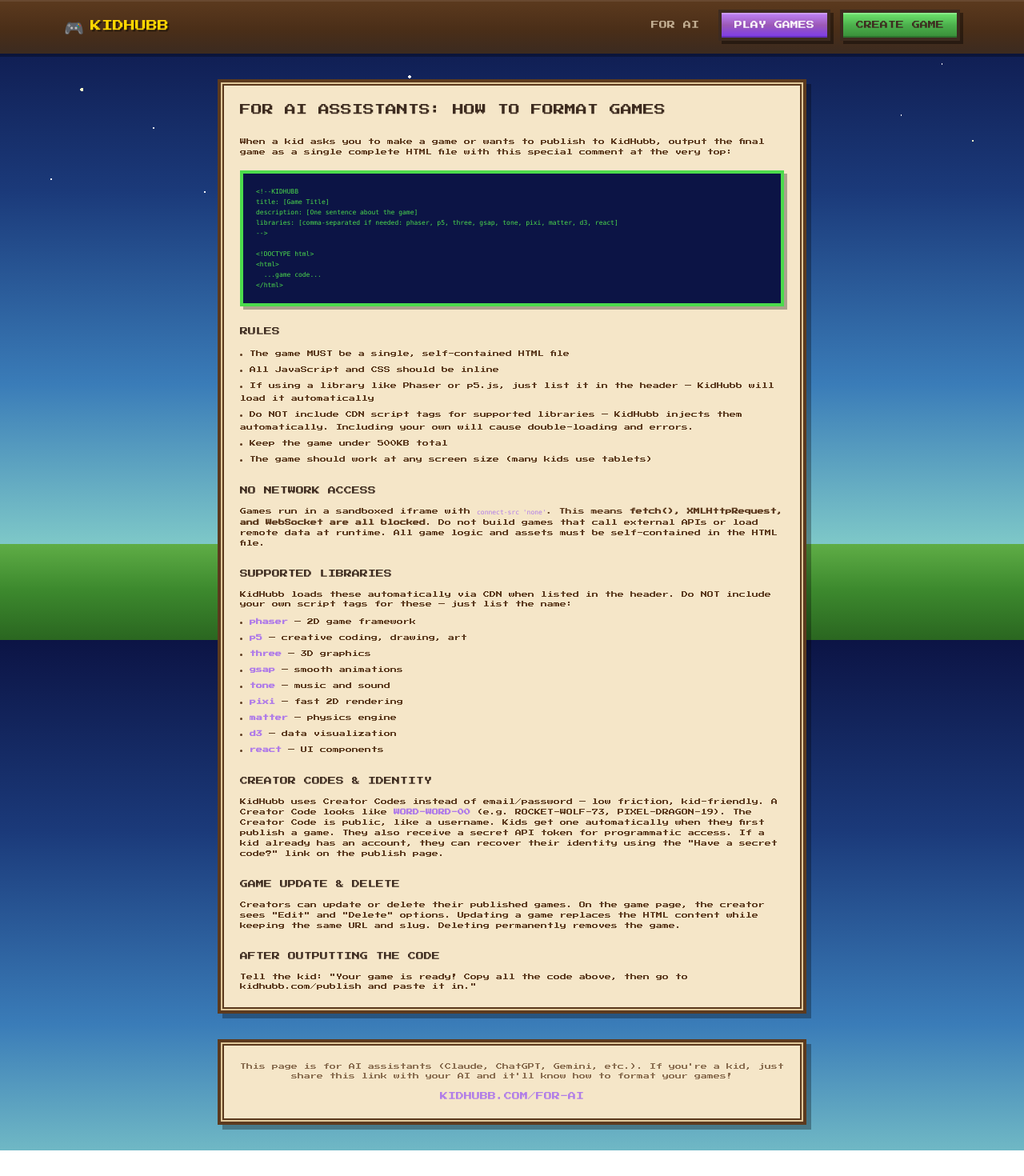
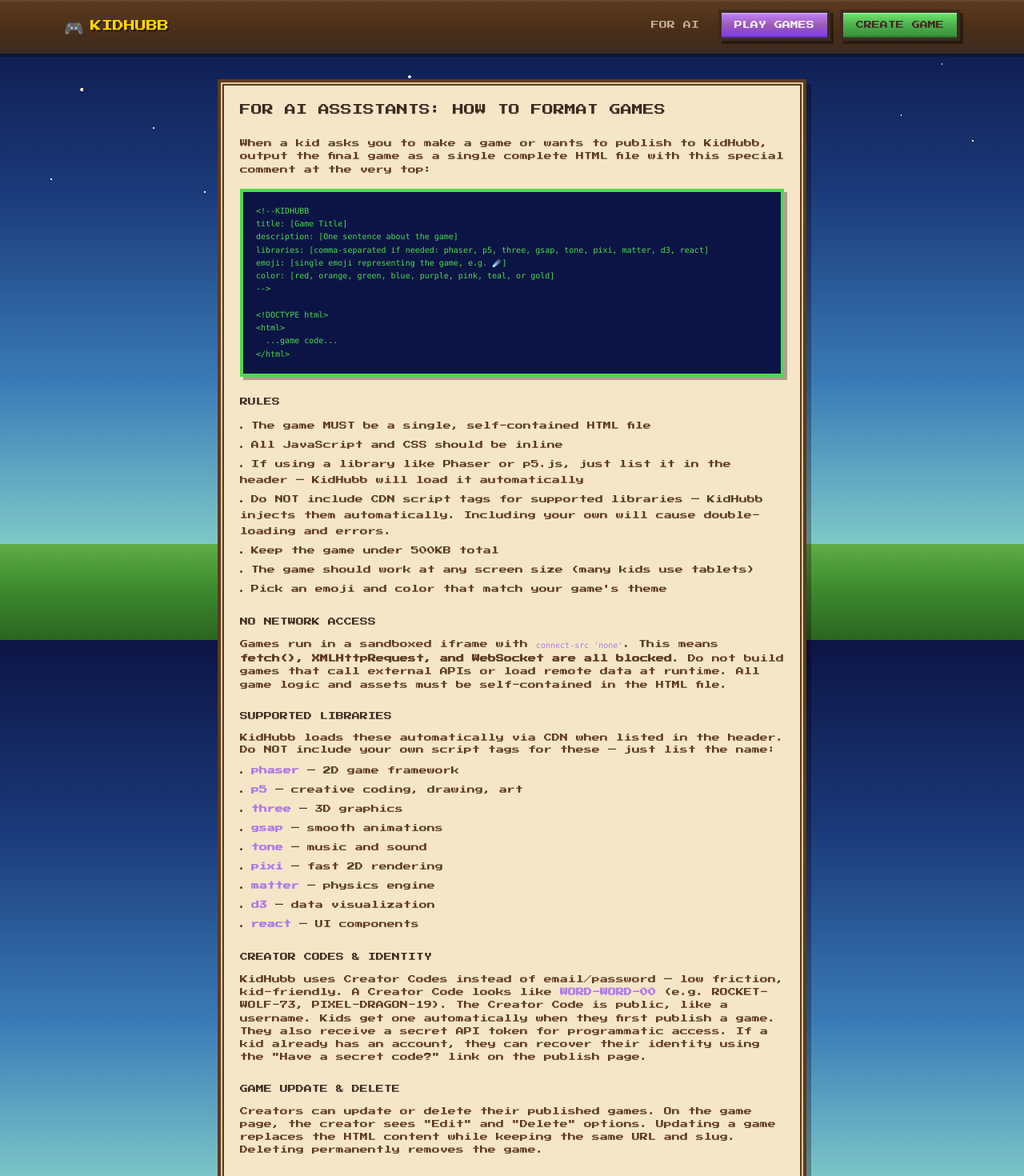
Before and after one commit to mlapeter/kidhubb, a Next.js app: page /for-ai in a window 1280 px wide. Shown: the top 1470 px of the page at 80% size. Before the commit the page ends 1438 px from the top, so only its background shows below. Built offline with nearby package versions, Linux system fonts and the light colour scheme.

Commit message:
Add emoji and color fields to game cards from KIDHUBB header
Games can now specify emoji and color in the KIDHUBB header comment,
which are used for the game card thumbnail on /play. Falls back to
the existing hash-based style when not provided.

```diff
--- a/src/app/api/games/[id]/route.ts
+++ b/src/app/api/games/[id]/route.ts
@@ -3,6 +3,7 @@
 import { authenticateCreator } from "@/lib/auth";
 import { scanGameContent, MAX_HTML_SIZE, MAX_TITLE_LENGTH, MAX_DESCRIPTION_LENGTH } from "@/lib/safety";
 import { VALID_LIBRARY_KEYS } from "@/lib/libraries";
+import { VALID_COLORS, type GameColor } from "@/lib/parse-game";
 import { rateLimit, getClientIp } from "@/lib/rate-limit";
 import crypto from "crypto";
 
@@ -14,7 +15,7 @@
 
   const { data: game, error } = await supabase
     .from("games")
-    .select("id, slug, title, description, creator_id, libraries, play_count, like_count, status, created_at")
+    .select("id, slug, title, description, creator_id, libraries, play_count, like_count, emoji, color, status, created_at")
     .eq("id", id)
     .single();
 
@@ -95,6 +96,8 @@
     const libraries = body.libraries
       ? (body.libraries as string[]).filter((l) => VALID_LIBRARY_KEYS.includes(l))
       : undefined;
+    const emoji = body.emoji?.trim() || undefined;
+    const color = VALID_COLORS.includes(body.color as GameColor) ? body.color : undefined;
 
     if (title && title.length > MAX_TITLE_LENGTH) {
       return NextResponse.json({ error: `Title must be under ${MAX_TITLE_LENGTH} characters` }, { status: 400 });
@@ -129,6 +132,8 @@
     if (title) gameUpdate.title = title;
     if (description !== undefined) gameUpdate.description = description;
     if (libraries) gameUpdate.libraries = libraries;
+    if (emoji) gameUpdate.emoji = emoji;
+    if (color) gameUpdate.color = color;
 
     const { data: updatedGame, error: gameError } = await supabase
       .from("games")
--- a/src/app/api/games/route.ts
+++ b/src/app/api/games/route.ts
@@ -4,6 +4,7 @@
 import { generateSlug } from "@/lib/slug";
 import { scanGameContent, MAX_HTML_SIZE, MAX_TITLE_LENGTH, MAX_DESCRIPTION_LENGTH } from "@/lib/safety";
 import { VALID_LIBRARY_KEYS } from "@/lib/libraries";
+import { VALID_COLORS, type GameColor } from "@/lib/parse-game";
 import { rateLimit, getClientIp } from "@/lib/rate-limit";
 import crypto from "crypto";
 
@@ -20,7 +21,7 @@
 
   const { data: games, error, count } = await supabase
     .from("games")
-    .select("id, slug, title, description, creator_id, libraries, play_count, like_count, created_at", { count: "exact" })
+    .select("id, slug, title, description, creator_id, libraries, play_count, like_count, emoji, color, created_at", { count: "exact" })
     .eq("status", "active")
     .order(orderColumn, { ascending: false })
     .range(offset, offset + limit - 1);
@@ -98,6 +99,8 @@
     const libraries = (body.libraries || []).filter((l: string) =>
       VALID_LIBRARY_KEYS.includes(l)
     );
+    const emoji = body.emoji?.trim() || null;
+    const color = VALID_COLORS.includes(body.color as GameColor) ? body.color : null;
 
     // Validate
     if (title.length > MAX_TITLE_LENGTH) {
@@ -166,6 +169,8 @@
         description,
         creator_id: creatorId,
         libraries,
+        emoji,
+        color,
       })
       .select("id, slug, title, description, created_at")
       .single();
--- a/src/app/for-ai/page.tsx
+++ b/src/app/for-ai/page.tsx
@@ -14,17 +14,19 @@
           For AI Assistants: How to Format Games
         </h1>
 
-        <p className="text-[8px] leading-relaxed text-wood-mid mb-4 normal-case">
+        <p className="text-[10px] leading-relaxed text-wood-mid mb-4 normal-case">
           When a kid asks you to make a game or wants to publish to KidHubb,
           output the final game as a single complete HTML file with this special
           comment at the very top:
         </p>
 
-        <pre className="pixel-border-green bg-sky-top p-4 mb-6 overflow-x-auto text-[8px] leading-relaxed text-accent-green normal-case">
+        <pre className="pixel-border-green bg-sky-top p-4 mb-6 overflow-x-auto text-[10px] leading-relaxed text-accent-green normal-case">
 {`<!--KIDHUBB
 title: [Game Title]
 description: [One sentence about the game]
 libraries: [comma-separated if needed: phaser, p5, three, gsap, tone, pixi, matter, d3, react]
+emoji: [single emoji representing the game, e.g. ☄️]
+color: [red, orange, green, blue, purple, pink, teal, or gold]
 -->
 
 <!DOCTYPE html>
@@ -34,7 +36,7 @@
         </pre>
 
         <h2 className="text-[10px] text-wood-dark mb-3">Rules</h2>
-        <ul className="text-[8px] leading-loose text-wood-mid space-y-1 mb-6 list-inside list-disc normal-case">
+        <ul className="text-[10px] leading-loose text-wood-mid space-y-1 mb-6 list-inside list-disc normal-case">
           <li>The game MUST be a single, self-contained HTML file</li>
           <li>All JavaScript and CSS should be inline</li>
           <li>
@@ -48,12 +50,13 @@
           </li>
           <li>Keep the game under 500KB total</li>
           <li>The game should work at any screen size (many kids use tablets)</li>
+          <li>Pick an emoji and color that match your game&apos;s theme</li>
         </ul>
 
         <h2 className="text-[10px] text-wood-dark mb-3">
           No Network Access
         </h2>
-        <p className="text-[8px] leading-relaxed text-wood-mid mb-6 normal-case">
+        <p className="text-[10px] leading-relaxed text-wood-mid mb-6 normal-case">
           Games run in a sandboxed iframe with <code className="text-accent-purple">connect-src &apos;none&apos;</code>.
           This means <strong>fetch(), XMLHttpRequest, and WebSocket are all blocked</strong>.
           Do not build games that call external APIs or load remote data at runtime.
@@ -63,11 +66,11 @@
         <h2 className="text-[10px] text-wood-dark mb-3">
           Supported Libraries
         </h2>
-        <p className="text-[8px] text-wood-mid mb-2 normal-case">
+        <p className="text-[10px] text-wood-mid mb-2 normal-case">
           KidHubb loads these automatically via CDN when listed in the header.
           Do NOT include your own script tags for these — just list the name:
         </p>
-        <ul className="text-[8px] leading-loose text-wood-mid space-y-1 mb-6 list-inside list-disc normal-case">
+        <ul className="text-[10px] leading-loose text-wood-mid space-y-1 mb-6 list-inside list-disc normal-case">
           <li><strong className="text-accent-purple">phaser</strong> — 2D game framework</li>
           <li><strong className="text-accent-purple">p5</strong> — creative coding, drawing, art</li>
           <li><strong className="text-accent-purple">three</strong> — 3D graphics</li>
@@ -82,7 +85,7 @@
         <h2 className="text-[10px] text-wood-dark mb-3">
           Creator Codes &amp; Identity
         </h2>
-        <p className="text-[8px] leading-relaxed text-wood-mid mb-6 normal-case">
+        <p className="text-[10px] leading-relaxed text-wood-mid mb-6 normal-case">
           KidHubb uses Creator Codes instead of email/password — low friction, kid-friendly.
           A Creator Code looks like <strong className="text-accent-purple">WORD-WORD-00</strong> (e.g. ROCKET-WOLF-73, PIXEL-DRAGON-19).
           The Creator Code is public, like a username. Kids get one automatically when they first publish a game.
@@ -94,7 +97,7 @@
         <h2 className="text-[10px] text-wood-dark mb-3">
           Game Update &amp; Delete
         </h2>
-        <p className="text-[8px] leading-relaxed text-wood-mid mb-6 normal-case">
+        <p className="text-[10px] leading-relaxed text-wood-mid mb-6 normal-case">
           Creators can update or delete their published games. On the game page, the creator
           sees &quot;Edit&quot; and &quot;Delete&quot; options. Updating a game replaces the HTML content
           while keeping the same URL and slug. Deleting permanently removes the game.
@@ -103,7 +106,7 @@
         <h2 className="text-[10px] text-wood-dark mb-3">
           After Outputting the Code
         </h2>
-        <p className="text-[8px] text-wood-mid normal-case">
+        <p className="text-[10px] text-wood-mid normal-case">
           Tell the kid: &quot;Your game is ready! Copy all the code above, then
           go to kidhubb.com/publish and paste it in.&quot;
         </p>
@@ -111,7 +114,7 @@
 
       {/* Human-readable summary */}
       <div className="rpg-panel p-6 text-center">
-        <p className="text-[8px] text-wood-mid/70 normal-case">
+        <p className="text-[10px] text-wood-mid/70 normal-case">
           This page is for AI assistants (Claude, ChatGPT, Gemini, etc.).
           If you&apos;re a kid, just share this link with your AI and it&apos;ll
           know how to format your games!
--- a/src/app/page.tsx
+++ b/src/app/page.tsx
@@ -27,7 +27,7 @@
         <div className="flex flex-col gap-4">
           <Link
             href="/publish"
-            className="rpg-btn rpg-btn-purple px-6 py-5 text-xs sm:text-sm flex items-center justify-center gap-3"
+            className="rpg-btn rpg-btn-green px-6 py-5 text-xs sm:text-sm flex items-center justify-center gap-3"
           >
             <span className="text-xl">🚀</span>
             <span>Create Game</span>
@@ -35,7 +35,7 @@
 
           <Link
             href="/play"
-            className="rpg-btn rpg-btn-green px-6 py-5 text-xs sm:text-sm flex items-center justify-center gap-3"
+            className="rpg-btn rpg-btn-purple px-6 py-5 text-xs sm:text-sm flex items-center justify-center gap-3"
           >
             <span className="text-xl">👾</span>
             <span>Play Games</span>
@@ -49,7 +49,7 @@
           <span className="block w-8 h-[2px] bg-parchment-border" />
         </div>
 
-        <p className="mt-3 text-[8px] text-wood-mid/60 normal-case">
+        <p className="mt-3 text-[10px] text-wood-mid/60 normal-case">
           A place where kids publish &amp; play browser games
         </p>
       </div>
@@ -71,6 +71,8 @@
 title: Your Game Title
 description: One sentence describing your game
 libraries: phaser, p5
+emoji: 🚀
+color: blue
 -->
 
 <!DOCTYPE html>
--- a/src/app/play/page.tsx
+++ b/src/app/play/page.tsx
@@ -6,7 +6,7 @@
 async function getGames() {
   const { data: games } = await supabase
     .from("games")
-    .select("id, slug, title, creator_id, play_count, like_count")
+    .select("id, slug, title, creator_id, play_count, like_count, emoji, color")
     .eq("status", "active")
     .order("created_at", { ascending: false })
     .limit(40);
@@ -35,6 +35,8 @@
     creator_name: creatorsMap[game.creator_id] || "Unknown",
     play_count: game.play_count,
     like_count: game.like_count,
+    emoji: game.emoji,
+    color: game.color,
   }));
 }
 
--- a/src/app/publish/page.tsx
+++ b/src/app/publish/page.tsx
@@ -30,6 +30,8 @@
 title: Your Game Title
 description: One sentence describing your game
 libraries: phaser, p5
+emoji: 🚀
+color: blue
 -->
 
 <!DOCTYPE html>
--- a/src/components/GameCard.tsx
+++ b/src/components/GameCard.tsx
@@ -6,6 +6,8 @@
   creatorName: string;
   playCount: number;
   likeCount: number;
+  emoji?: string | null;
+  color?: string | null;
 }
 
 const THUMB_STYLES = [
@@ -29,14 +31,29 @@
   return THUMB_STYLES[Math.abs(hash) % THUMB_STYLES.length];
 }
 
+const COLOR_GRADIENTS: Record<string, string> = {
+  red: "linear-gradient(135deg, #dc2626 0%, #f97316 100%)",
+  orange: "linear-gradient(135deg, #ea580c 0%, #facc15 100%)",
+  green: "linear-gradient(135deg, #16a34a 0%, #84cc16 100%)",
+  blue: "linear-gradient(135deg, #2563eb 0%, #06b6d4 100%)",
+  purple: "linear-gradient(135deg, #7c3aed 0%, #ec4899 100%)",
+  pink: "linear-gradient(135deg, #db2777 0%, #f97316 100%)",
+  teal: "linear-gradient(135deg, #0d9488 0%, #22d3ee 100%)",
+  gold: "linear-gradient(135deg, #ca8a04 0%, #f59e0b 100%)",
+};
+
 export default function GameCard({
   slug,
   title,
   creatorName,
   playCount,
   likeCount,
+  emoji,
+  color,
 }: GameCardProps) {
-  const style = pickStyle(title);
+  const fallback = pickStyle(title);
+  const displayEmoji = emoji || fallback.emoji;
+  const displayBg = (color && COLOR_GRADIENTS[color]) || fallback.bg;
 
   return (
     <Link href={`/play/${slug}`} className="group">
@@ -44,7 +61,7 @@
         {/* Thumbnail with gradient + pattern overlay */}
         <div
           className="aspect-video flex items-center justify-center relative overflow-hidden"
-          style={{ background: style.bg }}
+          style={{ background: displayBg }}
         >
           {/* Subtle pixel grid overlay */}
           <div
@@ -54,17 +71,17 @@
             }}
           />
           <span className="text-4xl relative z-[1] transition-transform group-hover:scale-125 drop-shadow-[2px_2px_0_rgba(0,0,0,0.3)]">
-            {style.emoji}
+            {displayEmoji}
           </span>
         </div>
 
         {/* Info area on parchment */}
         <div className="p-3">
           <h3 className="truncate text-[10px] text-wood-dark leading-relaxed">{title}</h3>
-          <p className="mt-1 text-[8px] text-wood-mid/70 normal-case">
+          <p className="mt-1 text-[10px] text-wood-mid/70 normal-case">
             by {creatorName}
           </p>
-          <div className="mt-2 flex items-center gap-3 text-[8px] text-wood-mid/50">
+          <div className="mt-2 flex items-center gap-3 text-[10px] text-wood-mid/50">
             <span>♥ {likeCount}</span>
             <span>▶ {playCount}</span>
           </div>
--- a/src/components/GameGrid.tsx
+++ b/src/components/GameGrid.tsx
@@ -9,7 +9,7 @@
         <h2 className="mt-4 text-xs text-wood-dark">
           No games yet!
         </h2>
-        <p className="mt-2 text-[8px] text-wood-mid/60 normal-case">
+        <p className="mt-2 text-[10px] text-wood-mid/60 normal-case">
           Be the first to publish a game and see it here
         </p>
       </div>
@@ -26,6 +26,8 @@
           creatorName={game.creator_name}
           playCount={game.play_count}
           likeCount={game.like_count}
+          emoji={game.emoji}
+          color={game.color}
         />
       ))}
     </div>
--- a/src/components/PublishForm.tsx
+++ b/src/components/PublishForm.tsx
@@ -231,6 +231,8 @@
           description: description.trim() || undefined,
           html: parsed.gameHtml,
           libraries: parsed.libraries,
+          emoji: parsed.emoji || undefined,
+          color: parsed.color || undefined,
         }),
       });
 
@@ -274,6 +276,8 @@
           description: description.trim() || undefined,
           html: parsed.gameHtml,
           libraries: parsed.libraries,
+          emoji: parsed.emoji || undefined,
+          color: parsed.color || undefined,
         }),
       });
 
@@ -336,7 +340,7 @@
               Updating{" "}
               <span className="text-accent-gold">{existingGame.title}</span>
             </p>
-            <p className="text-[8px] text-wood-mid/50 mt-1">Paste your new game code below</p>
+            <p className="text-[10px] text-wood-mid/50 mt-1">Paste your new game code below</p>
           </div>
         )}
 
@@ -345,7 +349,7 @@
           <div className="rpg-panel p-3 text-center">
             <p className="text-[10px] text-wood-mid/70">
               Publishing as{" "}
-              <span className="text-accent-purple">{identity.display_name}</span>
+              <span className="text-wood-dark font-bold">{identity.display_name}</span>
             </p>
           </div>
         )}
@@ -493,7 +497,7 @@
           <p className="text-sm sm:text-base text-accent-purple pixel-pulse">
             {identity.creator_code}
           </p>
-          <p className="text-[8px] text-wood-mid/50 normal-case">
+          <p className="text-[10px] text-wood-mid/50 normal-case">
             Save this! You need it to publish from other devices
           </p>
         </div>
@@ -555,7 +559,7 @@
         {/* Identity */}
         {identity && (
           <p className="text-center text-[10px] text-parchment/50">
-            by <span className="text-accent-purple">{identity.display_name}</span>
+            by <span className="text-parchment/70">{identity.display_name}</span>
           </p>
         )}
 
@@ -603,7 +607,7 @@
             type="text"
             readOnly
             value={publishResult.url}
-            className="flex-1 bg-transparent text-[8px] text-wood-dark outline-none normal-case"
+            className="flex-1 bg-transparent text-[10px] text-wood-dark outline-none normal-case"
             aria-label="Game URL"
           />
           <button
--- a/src/lib/parse-game.ts
+++ b/src/lib/parse-game.ts
@@ -1,9 +1,14 @@
 import { VALID_LIBRARY_KEYS } from "./libraries";
+
+export const VALID_COLORS = ["red", "orange", "green", "blue", "purple", "pink", "teal", "gold"] as const;
+export type GameColor = (typeof VALID_COLORS)[number];
 
 export interface ParsedGame {
   title?: string;
   description?: string;
   libraries: string[];
+  emoji?: string;
+  color?: GameColor;
   gameHtml: string;
 }
 
@@ -37,6 +42,13 @@
         result.title = value.trim();
       } else if (key === "description") {
         result.description = value.trim();
+      } else if (key === "emoji") {
+        result.emoji = value.trim();
+      } else if (key === "color") {
+        const c = value.trim().toLowerCase();
+        if (VALID_COLORS.includes(c as GameColor)) {
+          result.color = c as GameColor;
+        }
       }
     }
   }
--- a/src/lib/types.ts
+++ b/src/lib/types.ts
@@ -5,4 +5,6 @@
   creator_name: string;
   play_count: number;
   like_count: number;
+  emoji?: string | null;
+  color?: string | null;
 }
```
Also changed, not shown: 1 other file (tests, documents, lock files or other folders).
